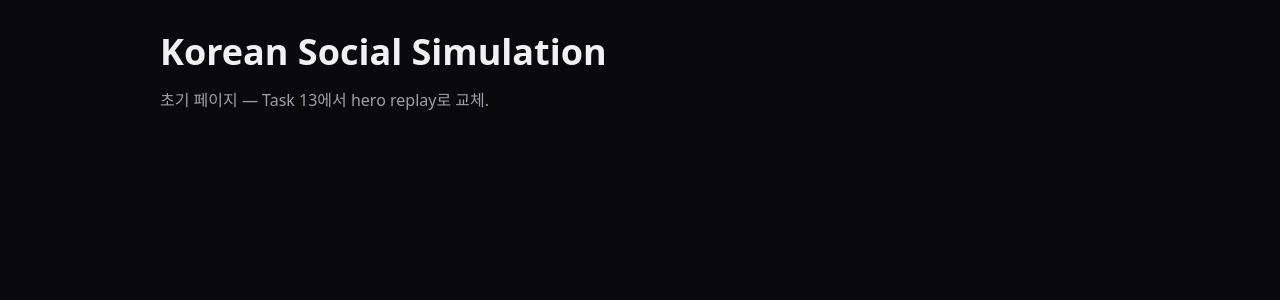
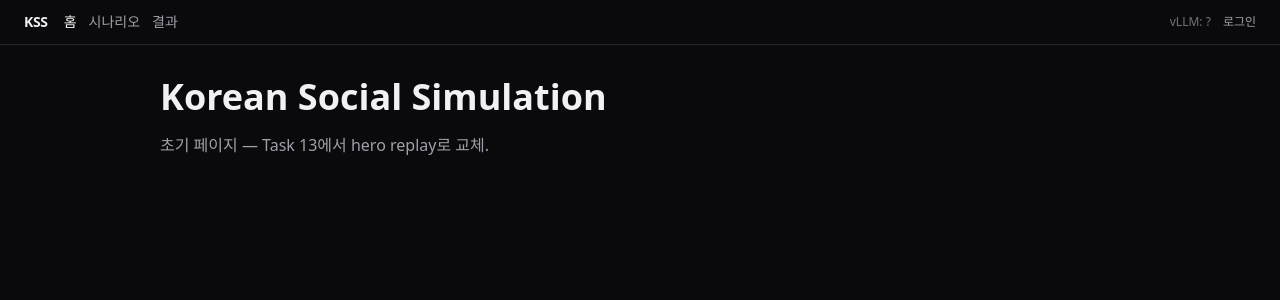
Before and after one commit to CozyKim/korean-social-simulation, a Next.js app in the folder web/: page / in a window 1280 px wide. Shown: the top 300 px of the page. Built offline with nearby package versions, Linux system fonts and the light colour scheme; no server answers.

Commit message:
feat(web): SiteNav — me/health 라이브 + 인증 상태 표시

```diff
--- a/web/app/layout.tsx
+++ b/web/app/layout.tsx
@@ -1,11 +1,13 @@
 import type { Metadata, Viewport } from "next";
 import "./globals.css";
 import { Providers } from "./providers";
+import { SiteNav } from "@/components/site-nav";
 
 export const metadata: Metadata = {
   title: "Korean Social Simulation",
   description: "한국 인구 페르소나에게 시나리오를 묻고 반응을 모은다.",
   icons: { icon: "/illustrations/favicon.png" },
+  openGraph: { images: ["/illustrations/og.webp"] },
 };
 
 export const viewport: Viewport = { themeColor: "#0a0a0c" };
@@ -14,7 +16,10 @@ export default function RootLayout({ children }: { children: React.ReactNode })
   return (
     <html lang="ko" className="dark">
       <body className="min-h-dvh antialiased">
-        <Providers>{children}</Providers>
+        <Providers>
+          <SiteNav />
+          {children}
+        </Providers>
       </body>
     </html>
   );
--- /dev/null
+++ b/web/components/site-nav.tsx
@@ -0,0 +1,50 @@
+"use client";
+
+import Link from "next/link";
+import { usePathname } from "next/navigation";
+import { useQuery } from "@tanstack/react-query";
+import { apiFetch } from "@/lib/api";
+import type { MeResponse, HealthResponse } from "@/lib/types";
+
+export function SiteNav() {
+  const path = usePathname();
+  const me = useQuery({
+    queryKey: ["me"],
+    queryFn: () => apiFetch<MeResponse>("/api/me"),
+  });
+  const health = useQuery({
+    queryKey: ["health"],
+    queryFn: () => apiFetch<HealthResponse>("/api/health"),
+    refetchInterval: 30_000,
+  });
+  const tabs = [
+    { href: "/", label: "홈" },
+    { href: "/scenarios", label: "시나리오" },
+    { href: "/runs", label: "결과" },
+    ...(health.data?.vllm === "up" ? [{ href: "/try", label: "체험" }] : []),
+  ];
+  return (
+    <nav className="flex items-center gap-4 border-b border-zinc-800 px-6 py-3 text-sm">
+      <Link href="/" className="font-bold tracking-tight">KSS</Link>
+      <div className="flex gap-3">
+        {tabs.map((t) => (
+          <Link key={t.href} href={t.href}
+                className={path === t.href ? "text-zinc-50" : "text-zinc-400 hover:text-zinc-200"}>
+            {t.label}
+          </Link>
+        ))}
+      </div>
+      <div className="ml-auto flex items-center gap-3 text-xs text-zinc-500">
+        <span>vLLM: <span className={
+          health.data?.vllm === "up" ? "text-emerald-400" :
+          health.data?.vllm === "down" ? "text-red-400" : "text-zinc-500"
+        }>{health.data?.vllm ?? "?"}</span></span>
+        {me.data?.authenticated ? (
+          <Link href="/app" className="text-zinc-200">대시보드</Link>
+        ) : (
+          <Link href="/app/login" className="text-zinc-400 hover:text-zinc-200">로그인</Link>
+        )}
+      </div>
+    </nav>
+  );
+}
```
